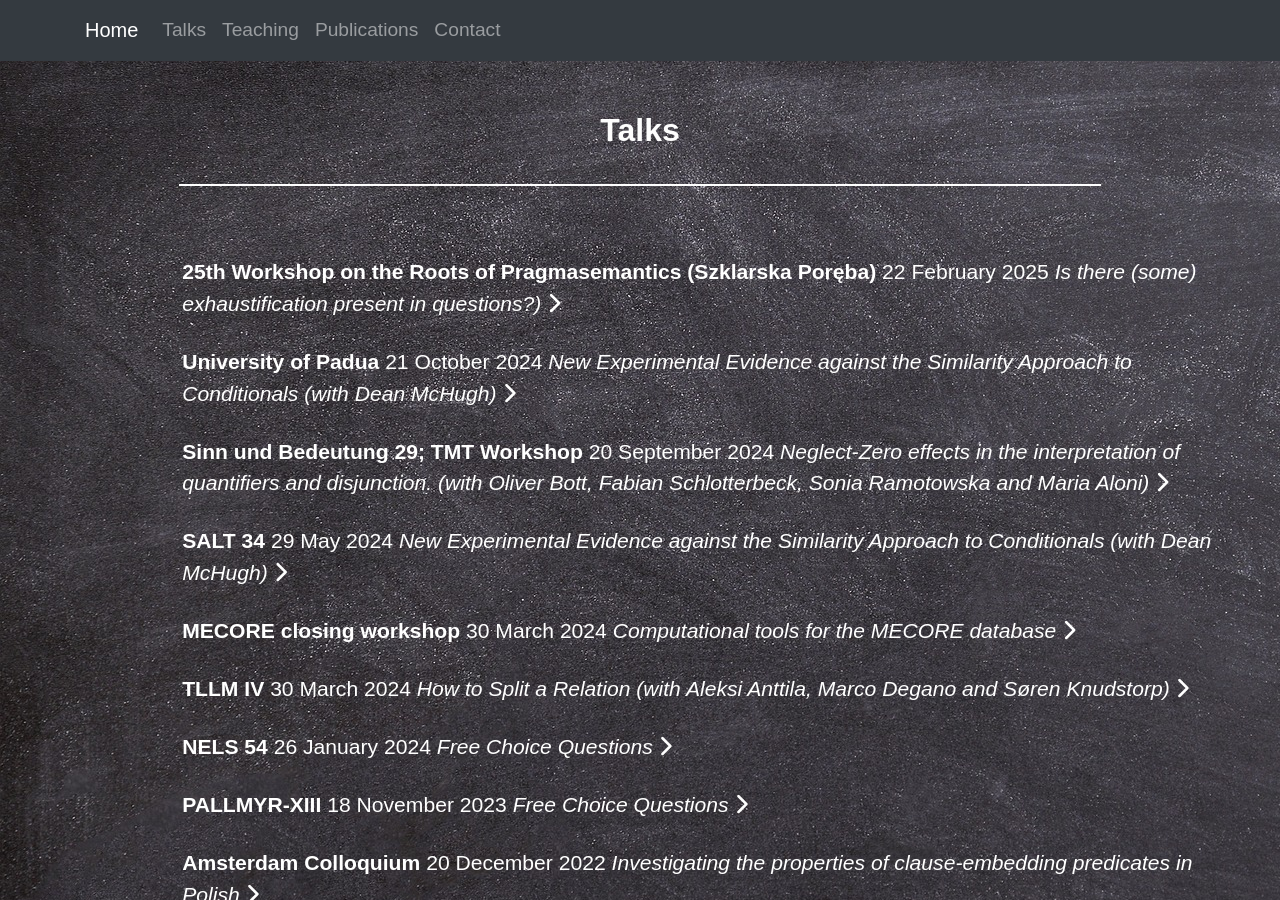
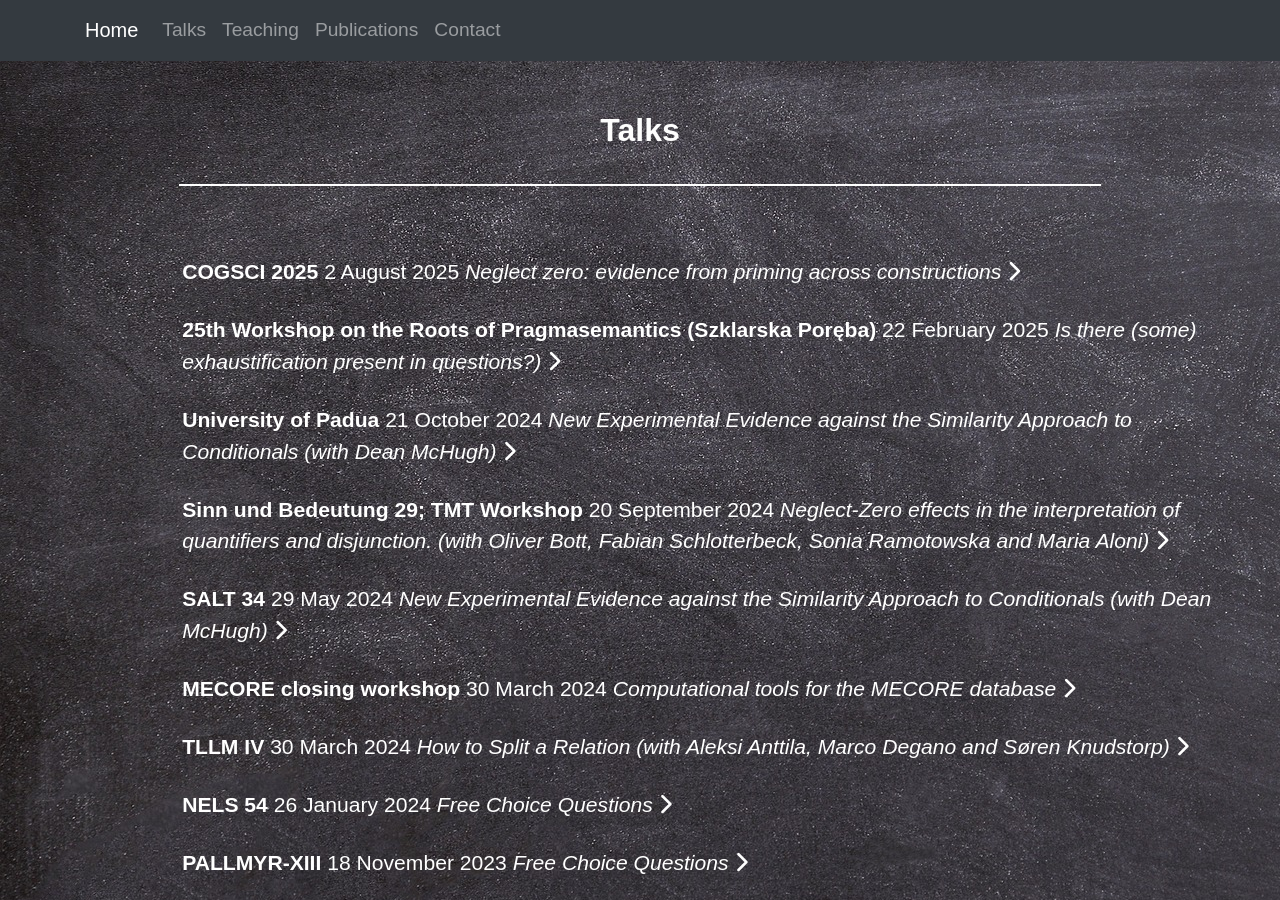
Before and after one commit to TJKlochowicz/Personal-website, a Jekyll site: the page built from _pages/index.html, in a window 1280 px wide and 900 px high, scrolled down 641 px. Built offline with Jekyll 4.4.1, drawn with Linux system fonts in a browser that asks for light colours; nearby versions of some CDN libraries; some web fonts are replaced; some of the changed lines change nothing that is shown.

Commit message:
upd cogsci

```diff
--- a/_data/talks.yml
+++ b/_data/talks.yml
@@ -111,3 +111,12 @@
      However, examples provided by Magri (2011) and Hurford disjunctions of scalar terms in question still behave as if the implicatures were computed.
      Moreover, questions with scalar terms are sensitive to context and prior beliefs of the speaker.
      I propose to generalise the exhaustification operator to work on questions and derive implicatures in questions as a negative biased to the questions in the alternative set.
+
+- venue: "COGSCI 2025"
+  date: 2025-08-02
+  title: "Neglect zero: evidence from priming across constructions"
+  url: https://escholarship.org/uc/item/36w6x7z9
+  abstract: https://escholarship.org/uc/item/36w6x7z9
+  # slides: assets\slides\sub_28_Neglect_Zero_Effects.pdf
+  description: >
+      Recent studies use semantic structural priming to show that various cases of linguistic strengthening happen through a common mechanism: generation of implicatures through alternative-based (scalar) reasoning. In this paper, we used priming to investigate another group of cases, where strengthening is postulated to follow from the tendency to systematically neglect structures that verify a sentence by virtue of an empty configuration (neglect-zero): empty-set quantifiers ('at most/fewer than') and disjunction under a universal quantifier. We report data indicating semantic priming between these two structures, but not between them and scalar 'some'. We propose that 1. there is a common mechanism in use for strengthening constructions postulated to follow from the neglect-zero tendency, and that 2. this mechanism is different from the one involved in alternative-based reasoning.
```
